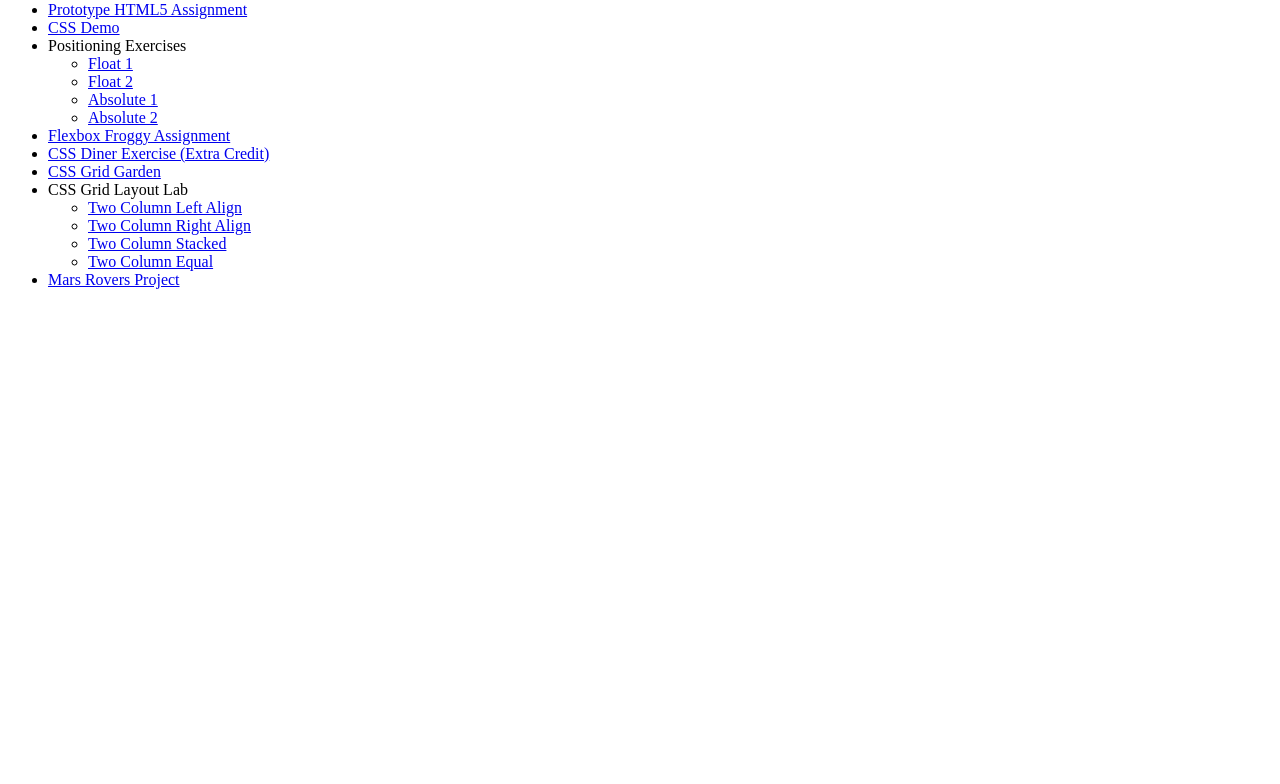
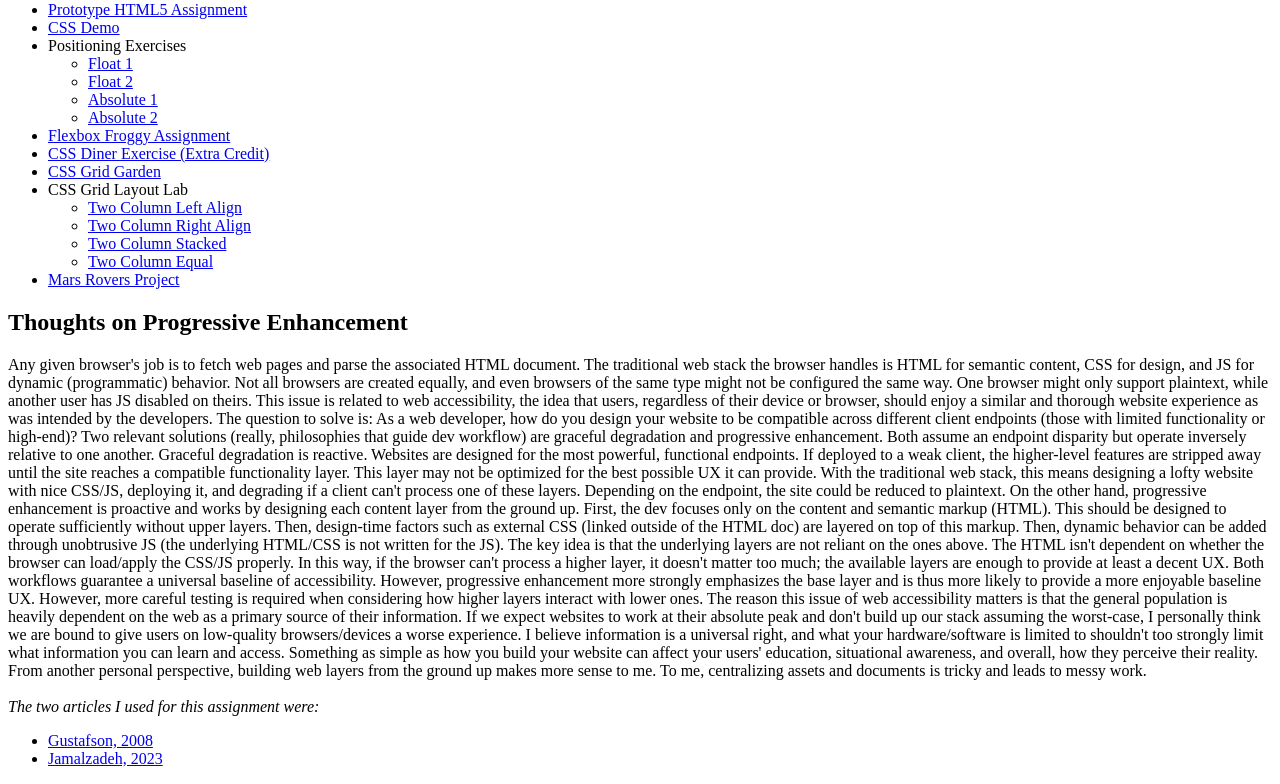
Before and after one commit to hsn123-1/ifsc-11003, a plain HTML site: page index.html in a window 1280 px wide. Shown: the part 79-863 px from the top of the page. Before the commit the page ends 800 px from the top, so only its background shows below. Drawn offline with Linux system fonts and the light colour scheme.

Commit message:
Finished Progressive Enhancement Assignment

```diff
--- a/index.html
+++ b/index.html
@@ -38,5 +38,19 @@
         <li> <a href="mars-rovers/index.html"> Mars Rovers Project </a> </li>
     </ul>
   </nav>
+  <h2> Thoughts on Progressive Enhancement </h2>
+    <p> Any given browser's job is to fetch web pages and parse the associated HTML document. The traditional web stack the browser handles is HTML for semantic content, CSS for design, and JS for dynamic (programmatic) behavior. Not all browsers are created equally, and even browsers
+ of the same type might not be configured the same way. One browser might only support plaintext, while another user has JS disabled on theirs. This issue is related to web accessibility, the idea that users, regardless of their device or browser, should enjoy a similar and thorough website experience as was intended by the developers. The question to solve is: As a web developer, how do you design your website to be compatible across different client endpoints (those with limited functionality or high-end)? Two relevant solutions (really, philosophies that guide dev workflow) are graceful degradation and progressive enhancement. Both assume an endpoint disparity but operate inversely relative to one another. Graceful degradation is reactive. Websites are designed for the most powerful, functional endpoints. If deployed to a weak client,
+ the higher-level features are stripped away until the site reaches a compatible functionality layer. This layer may not be optimized for the best possible UX it can provide. With the traditional web stack, this means designing a lofty website with nice CSS/JS, deploying it, and degrading if a client can't process one of these layers. Depending on the endpoint, the site could be reduced to plaintext. On the other hand, progressive enhancement is proactive and works by designing each content layer
+ from the ground up. First, the dev focuses only on the content and semantic markup (HTML). This should be designed to operate sufficiently without upper layers. Then, design-time factors such as external CSS (linked outside of the HTML doc) are layered on top of this markup. Then, dynamic behavior can be added through unobtrusive JS (the underlying HTML/CSS is not written for the JS). The key idea is that the underlying layers are not reliant on the ones above. The HTML isn't dependent
+ on whether the browser can load/apply the CSS/JS properly. In this way, if the browser can't process a higher layer, it doesn't matter too much; the available layers are enough to provide at least a decent UX. Both workflows guarantee a universal baseline of accessibility. However, progressive enhancement more strongly emphasizes the base layer and is thus more likely to provide a more enjoyable baseline UX. However, more careful testing is required when considering how higher layers interact with lower ones. The reason this issue of web accessibility matters is that the general population is heavily dependent on the web as a primary source of their information. If we expect websites to work at their absolute peak and don't build up our stack assuming the worst-case, I personally think we are bound to give users on low-quality browsers/devices a worse experience. I believe information is a universal right, and what your hardware/software is limited to shouldn't too strongly limit what information you can learn and access. Something as simple as how you build your website can affect your users' education, situational awareness, and overall, how they perceive their reality. From another personal perspective, building web layers from the ground up makes more sense to me. To me, centralizing assets and documents is tricky and leads to messy work.
+
+      <!-- Ironically, I'm inlcuding design-level elements here -->
+      </br> </br> <em>The two articles I used for this assignment were:</em>
+      <ul>
+        <li> <a href="https://alistapart.com/article/understandingprogressiveenhancement/"> Gustafson, 2008 </a> </li>
+        <li> <a href="https://medium.com/design-bootcamp/progressive-enhancement-2788c4006b9a"> Jamalzadeh, 2023 </a> </li>
+      </ul>
+    </p>
 </body>
 </html>
```
